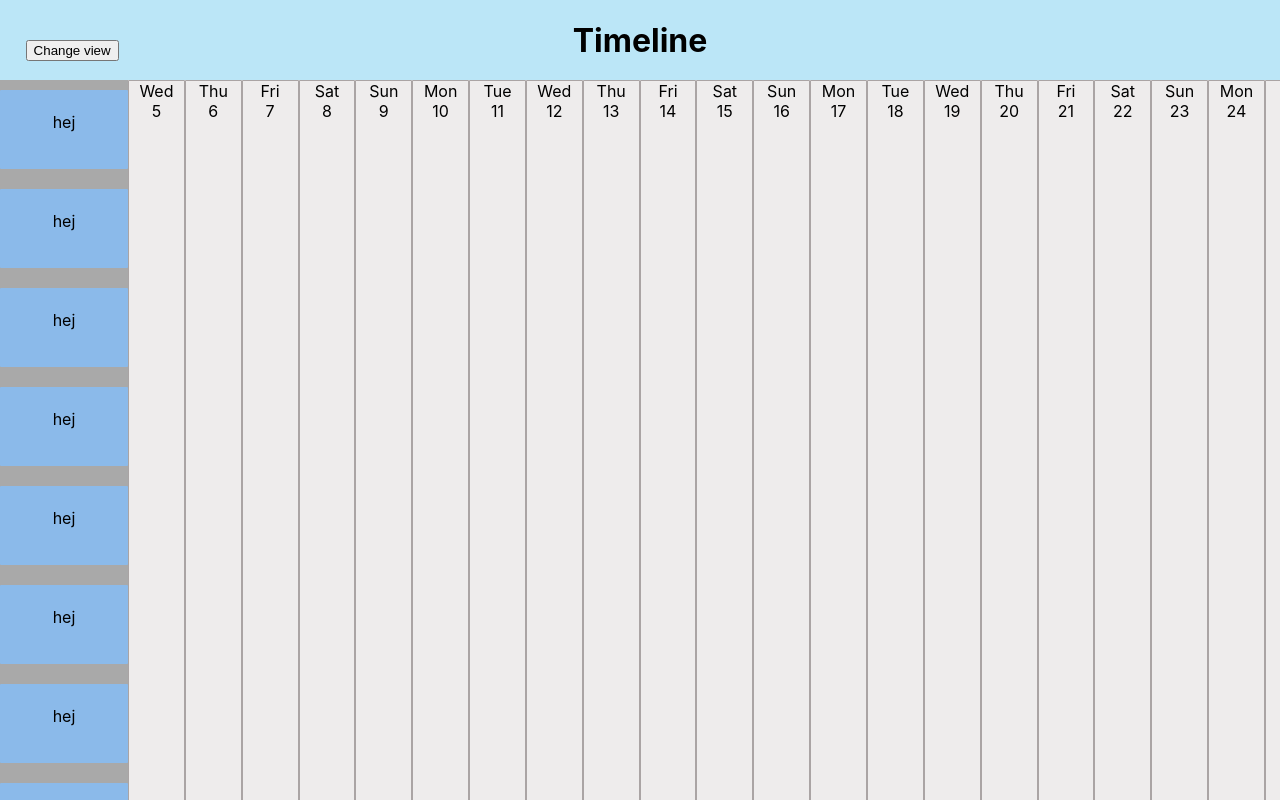
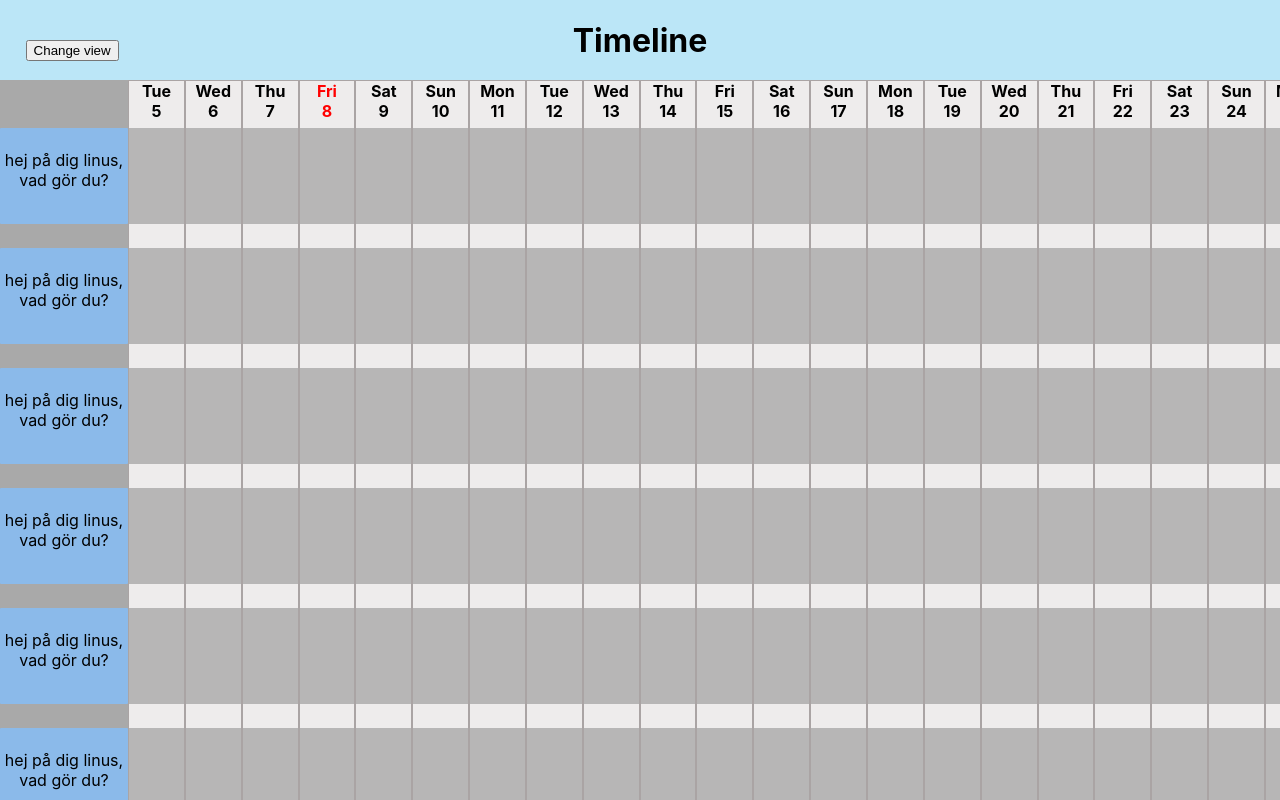
Before and after one commit to Pautrik/AgileProductivity, a React (Create React App) app in the folder frontend/: page / in a window 1280 px wide. Both pictures are taken after a click on the button "Change view". Built offline with nearby package versions, Linux system fonts and the light colour scheme; no server answers.

Commit message:
projects and project line added

```diff
--- a/frontend/src/components/Timeline/index.css
+++ b/frontend/src/components/Timeline/index.css
@@ -19,9 +19,12 @@
     height: 100%;
     width: 100%;
     overflow-y: auto;
+    display: flex;
+    flex-direction: column;
 }
 
 .project-day-container{
+    flex-grow: 1;
     display: flex;
     flex-direction: row;
     align-items: stretch;
@@ -29,15 +32,19 @@
 
 .projects-container {
     display: flex;
-    height: max-content;
     width: 10%;
     background-color: darkgray;
     flex-direction: column;
+}
+
+.Project-header{
+    height: 3em;
 }
 .day-holder {
     display: flex;
     overflow-x: auto;
     flex: 1;
+    background-color: hsl(0, 6%, 93%);
 }
 
 .day-Timeline{
@@ -45,8 +52,19 @@
     flex-shrink: 0;
     flex-basis: calc(100% / 21);
     flex-direction: column;
-    background-color: hsl(0, 6%, 93%);
     border: solid rgb(170, 164, 164) 1px;
-    border-bottom-left-radius: 10px;
-    border-bottom-right-radius: 10px;
+    z-index: 2;
 }
+
+.day-header{
+    margin-top: 0px;
+    margin-bottom: 0px;
+    font-size: 1em;
+}
+
+.current-day-header{
+    margin-top: 0px;
+    margin-bottom: 0px;
+    font-size: 1em;
+    color: red;
+}
--- a/frontend/src/components/Timeline/index.js
+++ b/frontend/src/components/Timeline/index.js
@@ -42,10 +42,19 @@ class Timeline extends React.Component{
 
     getWeekDay(x){
         const y = new Date();
-        y.setDate(this.currentDate.getDate() + x);
+        y.setDate(this.currentDate.getDate() + x -1);
         console.log(y.getDay())
         return weekDays[y.getDay()];
     }
+
+    currentDayDisplay(x){
+        if (x === 3 ){
+            return "current-day-header";
+          }
+          return "day-header";
+    }
+
+
 
     render(){
         return(
@@ -74,7 +83,9 @@ class Timeline extends React.Component{
                         </div>
                         <div className="day-holder">
                         {range(50).map((x) => (
-                        <div className="day-Timeline">{this.getWeekDay(x)} <br></br> {this.getNextDay(x)}</div>
+                        <div className="day-Timeline">
+                            <h2 className={this.currentDayDisplay(x)}>{this.getWeekDay(x)} <br></br> {this.getNextDay(x)}</h2>
+                        </div>
                         ))}
                         </div>
 
--- a/frontend/src/components/projectTasks/index.css
+++ b/frontend/src/components/projectTasks/index.css
@@ -1,14 +1,31 @@
+.project-wrapper {
+  overflow-x: visible;
+  width: 100%;
+  margin-bottom: 1.5em;
+  display: flex;
+  align-items: stretch;
+}
+
 .project-task {
     background-color: hsl(210, 69%, 73%);
     border: none;
     border-radius: 1px;
-    min-height: 60px;
+    height: 6em;
     display: flex;
     flex-direction: column;
     align-items: center;
-    margin-top: 10px;
-    margin-bottom: 10px;
+    flex: 0 0 100%;
   }
+
+  .project-line {
+    flex: 1 0 900%;
+    width: 300%;
+    z-index: 1;
+    background-color: grey;
+    opacity: 0.5;
+  }
+
+
   .x-button {
     background-color: hsl(205, 74%, 53%);
     border-radius: 20px;
@@ -22,7 +39,7 @@
     background-color: hsl(205, 74%, 53%);
     border-radius: 20px;
     align-self: flex-end;
-    margin-top: 15px;
+    margin-top: 1px;
     margin-bottom: 5px;
     margin-right: 5px;
     border-style: hidden;
--- a/frontend/src/components/projectTasks/index.js
+++ b/frontend/src/components/projectTasks/index.js
@@ -4,10 +4,15 @@ import React from "react";
 class ProjectTask extends React.Component {
   render() {
     return (
-      <div className="project-task">
-        <button className="x-button">X</button>
-        {this.props.projectTaskText} hej
-        <button className="done-button">Done</button>
+      <div className="project-wrapper">
+        <div className="project-task">
+          <button className="x-button">X</button>
+          {this.props.projectTaskText} hej på dig linus, vad gör du?
+          <button className="done-button">Done</button>
+        </div>
+        <div className="project-line">
+
+        </div>
       </div>
     );
   }
```
